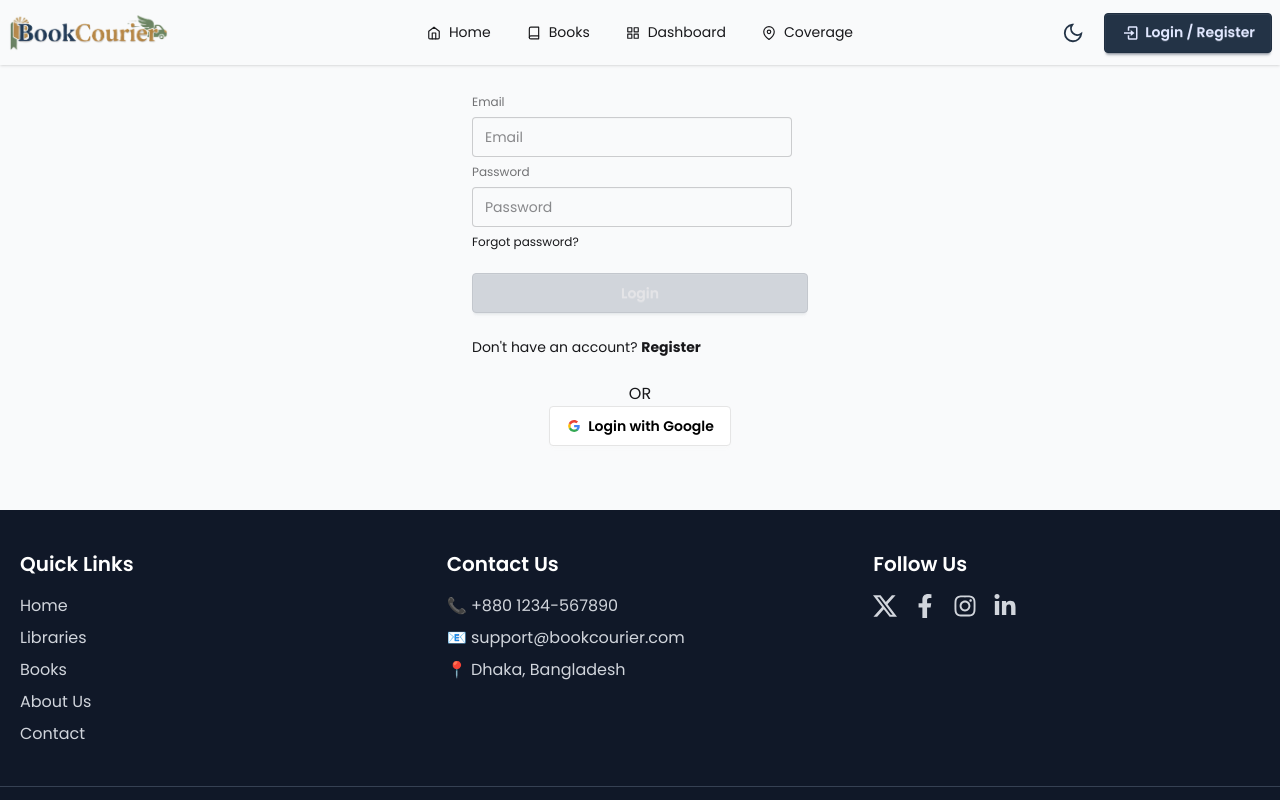
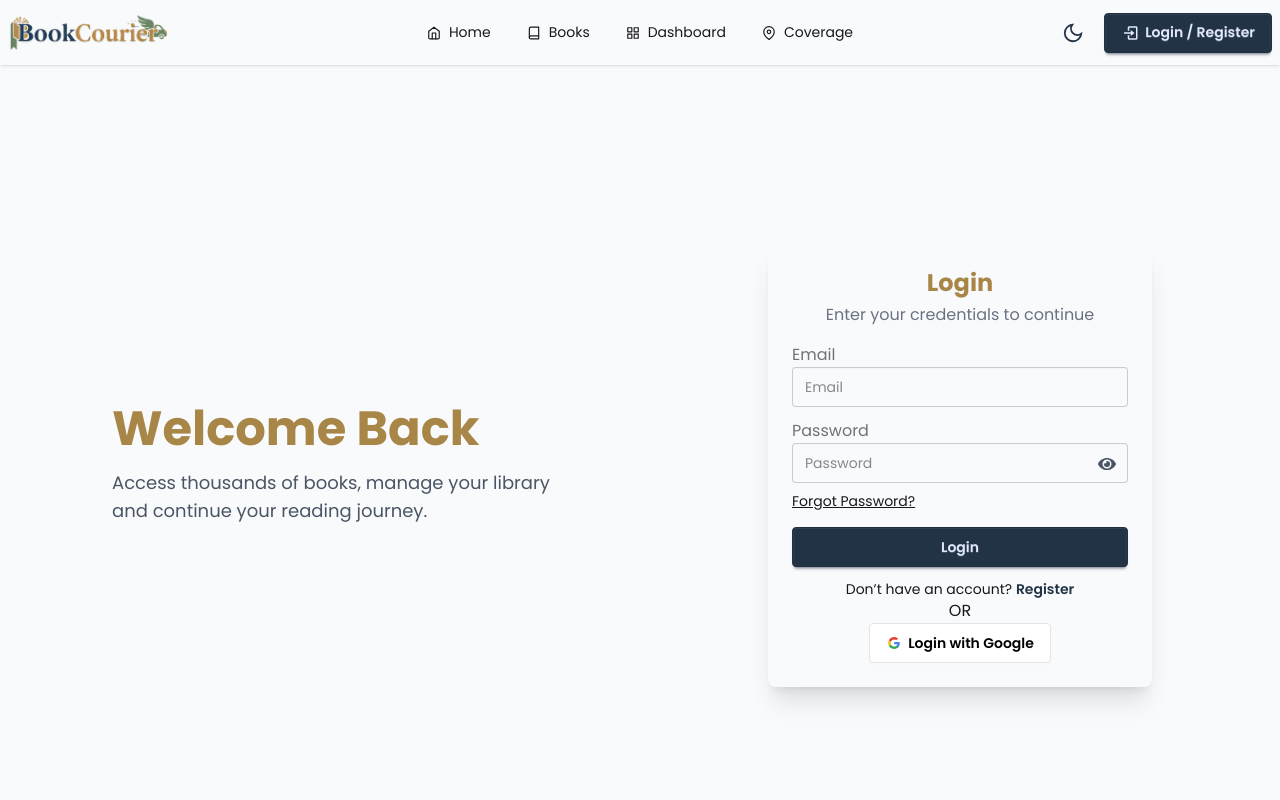
Before and after one commit to Irfan-Rakib/BookCourier-Client, a React (Vite) app: page /login in a window 1280 px wide. Shown: the top 800 px of the page. Built offline with nearby package versions, Linux system fonts and the light colour scheme; no server answers.

Commit message:
updated Login section

```diff
--- a/src/Pages/AuthPages/Login/Login.jsx
+++ b/src/Pages/AuthPages/Login/Login.jsx
@@ -1,108 +1,180 @@
-import React from "react";
+import React, { useState } from "react";
 import { useForm } from "react-hook-form";
-
 import { Link, useLocation, useNavigate } from "react-router";
+import { FaEye, FaEyeSlash } from "react-icons/fa";
 import UseAuth from "../../../Hooks/UseAuth";
+import { toast } from "react-toastify";
 import SocialLogin from "../SocialLogin/SocialLogin";
 
 const Login = () => {
+  const [showPass, setShowPass] = useState(false);
+
   const {
     register,
     handleSubmit,
     setError,
+    getValues,
     formState: { errors },
   } = useForm();
 
-  const { loginUser } = UseAuth();
+  const { loginUser, resetPassword } = UseAuth(); // resetPassword = Firebase sendPasswordResetEmail
   const location = useLocation();
   const navigate = useNavigate();
 
+  // Handle Login
   const handleLogin = async (data) => {
     try {
-      const result = await loginUser(data.email, data.password);
-      console.log(result.user);
+      await loginUser(data.email, data.password);
+      toast.success("Login successful!");
       navigate(location?.state || "/");
     } catch (err) {
       console.log(err);
+
       if (err.code === "auth/invalid-credential") {
+        toast.error("Incorrect email or password!");
         setError("password", {
           type: "custom",
-          message: "Your email or password does not exist",
+          message: "Incorrect email or password!",
         });
-        // alert("Your email or password does not exist");
+      } else if (err.code === "auth/user-not-found") {
+        toast.error("Email not registered!");
+      } else {
+        toast.error("Something went wrong!");
+      }
+    }
+  };
+
+  // Handle Forgot Password
+  const handleForgotPassword = async () => {
+    const email = getValues("email");
+
+    if (!email) {
+      toast.error("Please enter your email first.");
+      return;
+    }
+
+    try {
+      await resetPassword(email);
+      toast.success("Password reset email sent!");
+    } catch (err) {
+      if (err.code === "auth/user-not-found") {
+        toast.error("Email not registered!");
+      } else {
+        toast.error("Failed to send reset email.");
       }
     }
   };
 
   return (
-    <div className="card max-w-sm w-full mx-auto">
-      <form className="card-body" onSubmit={handleSubmit(handleLogin)}>
-        <fieldset className="fieldset">
+    <div className="min-h-screen flex items-center">
+      {/* Left Side Hero */}
+      <div className="hidden lg:flex flex-1 items-center justify-center p-10">
+        <div>
+          <h1 className="text-5xl font-bold text-secondary mb-4">
+            Welcome Back
+          </h1>
+          <p className="text-lg text-gray-600 max-w-md">
+            Access thousands of books, manage your library and continue your
+            reading journey.
+          </p>
+        </div>
+      </div>
+
+      {/* Right Side Login Card */}
+      <div className="flex-1 flex justify-center px-6 py-10">
+        <div className="card max-w-sm w-full bg-base-100 shadow-xl p-6 relative z-10">
+          <h2 className="text-2xl font-bold text-center text-secondary mb-1">
+            Login
+          </h2>
+          <p className="text-center text-gray-500 mb-4">
+            Enter your credentials to continue
+          </p>
+
+          <form onSubmit={handleSubmit(handleLogin)}>
+            {/* Email */}
             <label className="label">Email</label>
             <input
               type="email"
               {...register("email", { required: true })}
-            className="input"
+              className="input input-bordered w-full"
               placeholder="Email"
             />
             {errors.email?.type === "required" && (
-            <p className="text-red-500" role="alert">
-              Email is required
-            </p>
+              <p className="text-red-500 text-sm">Email is required</p>
             )}
 
-          {/* password */}
-          <label className="label">Password</label>
+            {/* Password */}
+            <label className="label mt-3">Password</label>
+            <div className="relative">
               <input
-            type="password"
+                type={showPass ? "text" : "password"}
                 {...register("password", {
                   required: true,
                   minLength: 6,
                   pattern:
                     /^(?=.*[A-Z])(?=.*[a-z])(?=.*\d)(?=.*[!@#$%^&*()_+\-={}[\]|:;"'<>,.?/~`]).+$/,
                 })}
-            className="input"
+                className="input input-bordered w-full"
                 placeholder="Password"
               />
 
-          {/* Add this for custom Firebase error */}
-          {errors.password?.type === "custom" && (
-            <p className="text-red-500">{errors.password.message}</p>
-          )}
+              {/* Eye Icon */}
+              <span
+                onClick={() => setShowPass(!showPass)}
+                className="absolute right-3 top-3 cursor-pointer text-gray-600"
+              >
+                {showPass ? <FaEyeSlash size={18} /> : <FaEye size={18} />}
+              </span>
+            </div>
 
+            {/* Errors */}
             {errors.password?.type === "required" && (
-            <p className="text-red-500">Password is required</p>
+              <p className="text-red-500 text-sm">Password is required</p>
             )}
             {errors.password?.type === "minLength" && (
-            <p className="text-red-500">
-              Password must be 6 charecters or longer
+              <p className="text-red-500 text-sm">
+                Password must be 6 characters or longer.
               </p>
             )}
             {errors.password?.type === "pattern" && (
-            <p className="text-red-500">
-              Password must include at least one uppercase, one lowercase, one
-              number, and one special character.
+              <p className="text-red-500 text-sm">
+                Must include uppercase, lowercase, number & special character.
               </p>
             )}
+            {errors.password?.type === "custom" && (
+              <p className="text-red-500 text-sm">{errors.password.message}</p>
+            )}
 
-          <div>
-            <a className="link link-hover">Forgot password?</a>
+            {/* Forgot Password */}
+            <div className="flex justify-between mt-2">
+              <button
+                type="button"
+                className="link text-sm"
+                onClick={handleForgotPassword}
+              >
+                Forgot Password?
+              </button>
             </div>
-          <button className="btn btn-neutral mt-4">Login</button>
-        </fieldset>
-        <p className="mt-3">
-          {" "}
-          Don't have an account?{" "}
+
+            {/* Submit */}
+            <button className="btn btn-primary w-full mt-4">Login</button>
+          </form>
+
+          {/* Register Link */}
+          <p className="mt-3 text-center text-sm">
+            Don’t have an account?{" "}
             <Link
               state={location.state}
-            className="link-hover font-bold"
               to="/register"
+              className="text-primary font-semibold"
             >
               Register
             </Link>
           </p>
-      </form>
-      <SocialLogin></SocialLogin>
+
+          <SocialLogin />
+        </div>
+      </div>
     </div>
   );
 };
```
Lines whose indentation alone changed are shown as unchanged.
